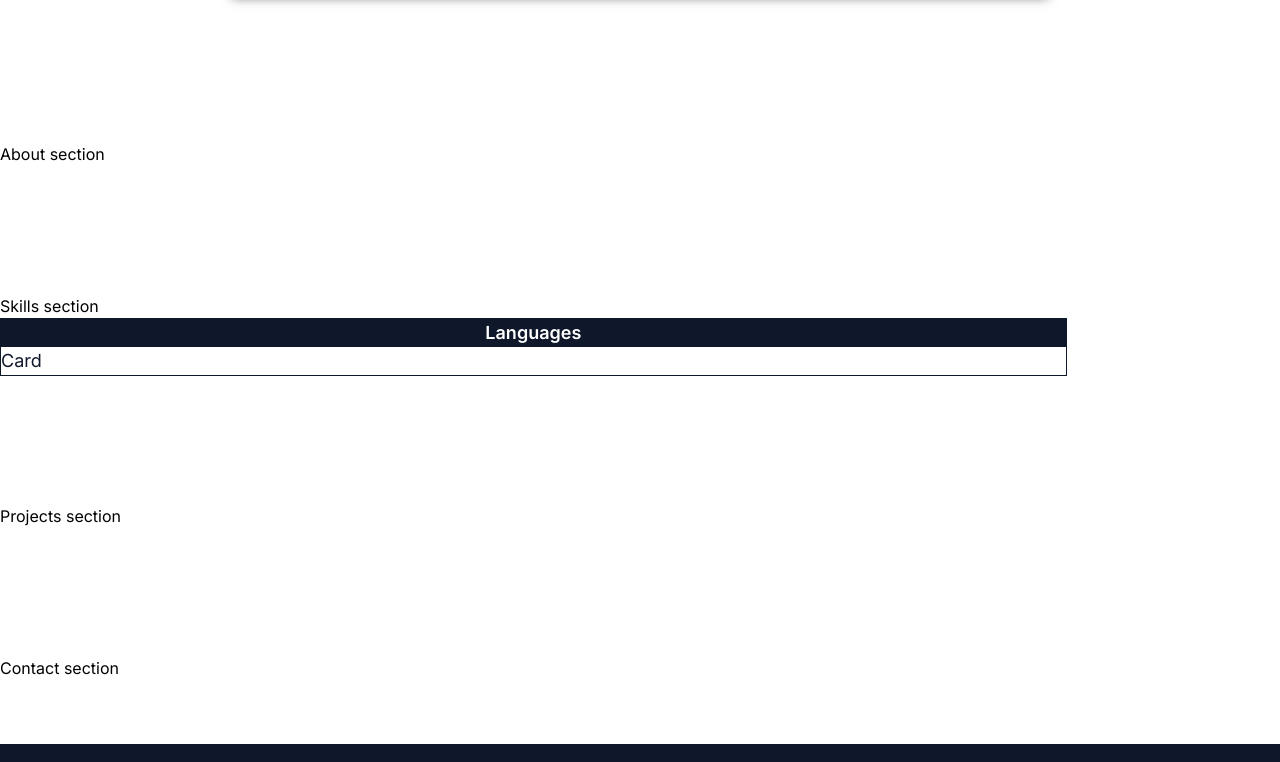
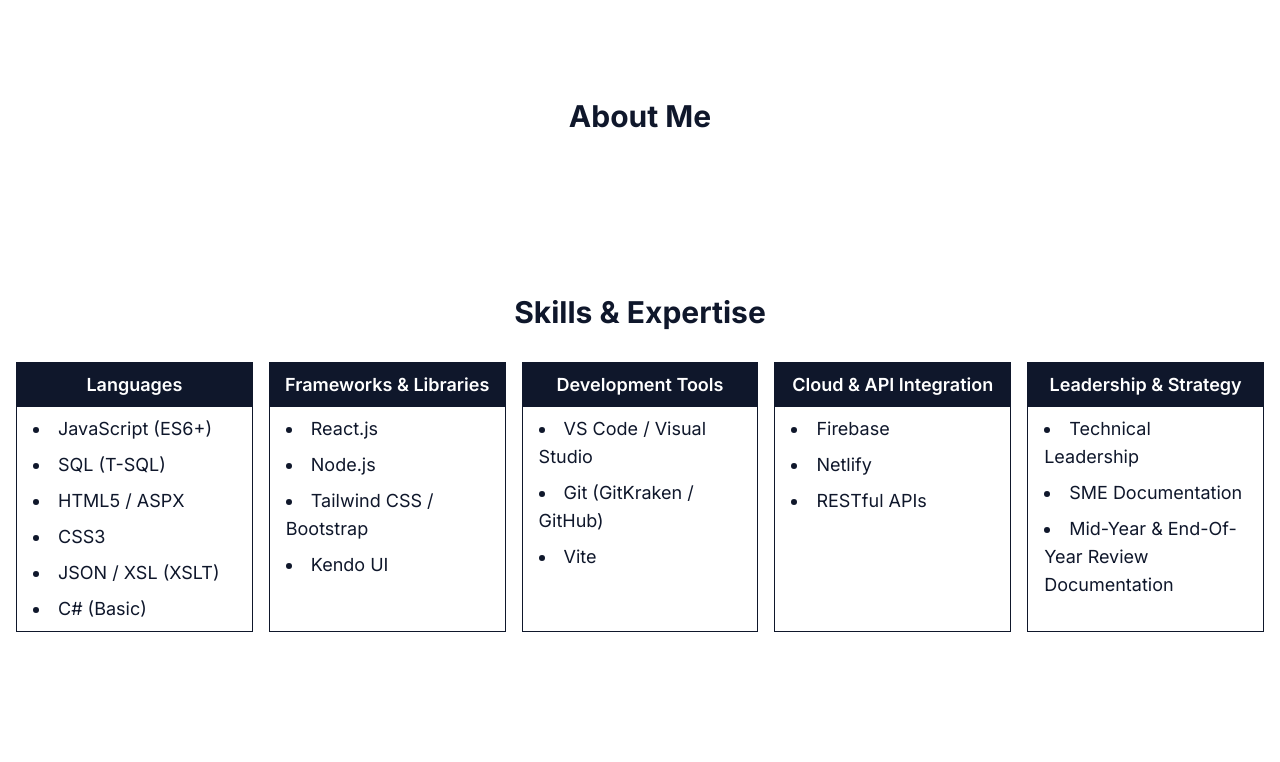
Before and after one commit to jwilliams21/devPortfolio_JoshWilliams, a React (Vite) app: page / in a window 1280 px wide. Shown: the part 2012-2774 px from the top of the page. Built offline with nearby package versions, Linux system fonts and the light colour scheme.

Commit message:
Center entire app thinking mobile-first design

```diff
--- a/src/components/About.jsx
+++ b/src/components/About.jsx
@@ -4,7 +4,7 @@
 
     return (
         <section id="about" className="scroll-mt-20 py-16">
-            <h1>About section</h1>
+            <h1 className="text-3xl text-slate-900 font-bold font-inter text-center mb-8">About Me</h1>
         </section>
     )
 }
--- a/src/components/Contact.jsx
+++ b/src/components/Contact.jsx
@@ -4,7 +4,7 @@
 
     return (
         <section id="contact" className="scroll-mt-20 py-16">
-            <h1>Contact section</h1>
+            <h1 className="text-3xl text-slate-900 font-bold font-inter text-center mb-8">Get In Touch</h1>
         </section>
     )
 }
--- a/src/components/Hero.jsx
+++ b/src/components/Hero.jsx
@@ -16,8 +16,8 @@
                 </h2>
             </div>
             <div className="text-base md:text-lg flex flex-col md:flex-row gap-4 md:gap-8 px-4">
-                <Button variant="hero">View My Work</Button>
-                <Button variant="hero">Get In Touch</Button>
+                <Button variant="hero" href="#projects">View My Work</Button>
+                <Button variant="hero" href="#contact">Get In Touch</Button>
             </div>
         </section>
     )
--- a/src/components/Projects.jsx
+++ b/src/components/Projects.jsx
@@ -4,7 +4,7 @@
 
     return (
         <section id="projects" className="scroll-mt-20 py-16">
-            <h1>Projects section</h1>
+            <h1 className="text-3xl text-slate-900 font-bold font-inter text-center mb-8">Featured Projects</h1>
         </section>
     )
 }
--- a/src/components/Resume.jsx
+++ b/src/components/Resume.jsx
@@ -4,19 +4,10 @@
 export default function Resume() {
 
     return (
-        <section id="resume" className="scroll-mt-20 py-20 flex flex-col items-center w-full overflow-hidden">
-            {/* Resume Title & Download Button */}
-            <div className="max-w-204 w-full flex justify-between items-center mb-8 px-4 text-white">
-                <h2 className="text-3xl text-slate-900 font-bold font-inter">Resume</h2>
-                <a
-                    href="../JoshWilliams_Resume.pdf"
-                    download
-                    className="flex items-center gap-2 bg-slate-900 hover:bg-white hover:text-slate-900 border border-slate-900 px-4 py-2 rounded-md transition-all font-bold text-sm"
-                >
-                    <Download />
-                    DOWNLOAD PDF
-                </a>
-            </div>
+        <section id="resume" className="scroll-mt-20 py-10 flex flex-col items-center w-full overflow-hidden">
+            {/* Resume Title */}
+            <h1 className="text-3xl text-slate-900 font-bold font-inter text-center mb-8">Resume</h1>
+
             {/* Resume Content */}
             <div className={styles.page}>
                 {/* Left side Info */}
@@ -164,6 +155,20 @@
                     </div>
                 </section>
             </div>
+
+            {/* Resume Download Button */}
+            <div className="w-full flex justify-center text-white">
+                <a
+                    href="../JoshWilliams_Resume.pdf"
+                    download
+                    className="flex items-center gap-2 bg-slate-900 hover:bg-white hover:text-slate-900 border border-slate-900 px-4 py-2 rounded-md transition-all font-bold text-sm"
+                >
+                    <Download />
+                    DOWNLOAD PDF
+                </a>
+            </div>
         </section>
+
+
     )
 }
--- a/src/components/Skills.jsx
+++ b/src/components/Skills.jsx
@@ -4,16 +4,70 @@
 
     return (
         <section id="skills" className="scroll-mt-20 py-16">
-            <h1>Skills section</h1>
+            <h1 className="text-3xl text-slate-900 font-bold font-inter text-center mb-8">Skills & Expertise</h1>
 
             {/* Skill Cards */}
-            <div>
-                <Card
-                variant="skills"
-                title={"Languages"}
-                >
-                Card
-                </Card>
+            <div className="flex flex-col justify-center items-center mx-4">
+                <div className="grid grid-cols-1 md:grid-cols-2 lg:grid-cols-5 gap-4">
+                    <Card
+                    variant="skills"
+                    title={"Languages"}
+                    >
+                        <ul className="space-y-2 list-disc list-inside">
+                            <li>JavaScript (ES6+)</li>
+                            <li>SQL (T-SQL)</li>
+                            <li>HTML5 / ASPX</li>
+                            <li>CSS3</li>
+                            <li>JSON / XSL (XSLT)</li>
+                            <li>C# (Basic)</li>
+                        </ul>
+                    </Card>
+
+                    <Card
+                    variant="skills"
+                    title={"Frameworks & Libraries"}
+                    >
+                        <ul className="space-y-2 list-disc list-inside">
+                            <li>React.js</li>
+                            <li>Node.js</li>
+                            <li>Tailwind CSS / Bootstrap</li>
+                            <li>Kendo UI</li>
+                        </ul>
+                    </Card>
+
+                    <Card
+                    variant="skills"
+                    title={"Development Tools"}
+                    >
+                        <ul className="space-y-2 list-disc list-inside">
+                            <li>VS Code / Visual Studio</li>
+                            <li>Git (GitKraken / GitHub)</li>
+                            <li>Vite</li>
+                        </ul>
+                    </Card>
+
+                    <Card
+                    variant="skills"
+                    title={"Cloud & API Integration"}
+                    >
+                        <ul className="space-y-2 list-disc list-inside">
+                            <li>Firebase</li>
+                            <li>Netlify</li>
+                            <li>RESTful APIs</li>
+                        </ul>
+                    </Card>
+
+                    <Card
+                    variant="skills"
+                    title={"Leadership & Strategy"}
+                    >
+                        <ul className="space-y-2 list-disc list-inside">
+                            <li>Technical Leadership</li>
+                            <li>SME Documentation</li>
+                            <li>Mid-Year & End-Of-Year Review Documentation</li>
+                        </ul>
+                    </Card>
+                </div>
             </div>
         </section>
     )
--- a/src/components/ui/Card.jsx
+++ b/src/components/ui/Card.jsx
@@ -4,9 +4,9 @@
 
     const variants = {
         skills: {
-            container: "w-5/6 border border-slate-900",
-            title: "text-lg bg-slate-900 font-semibold text-white text-center",
-            body: "text-lg text-slate-900"
+            container: "w-full border border-slate-900",
+            title: "text-lg bg-slate-900 font-semibold text-white text-center py-2",
+            body: "text-lg text-slate-900 my-2 px-4"
         }
     }
 
```
